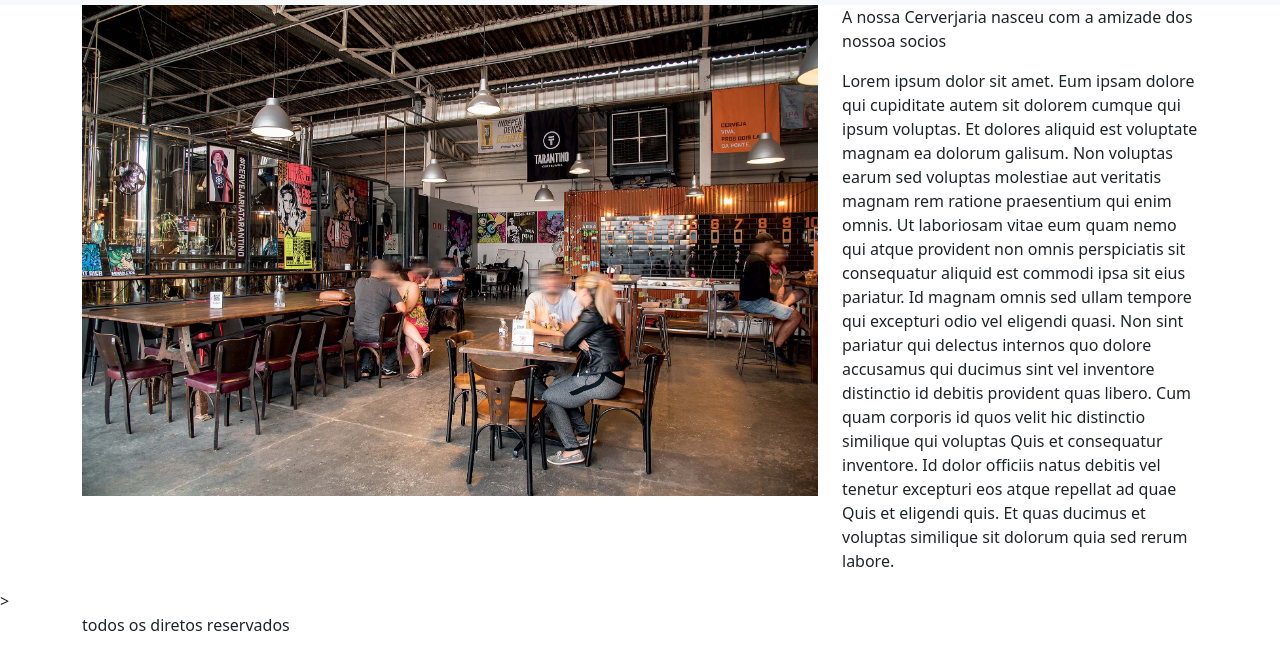
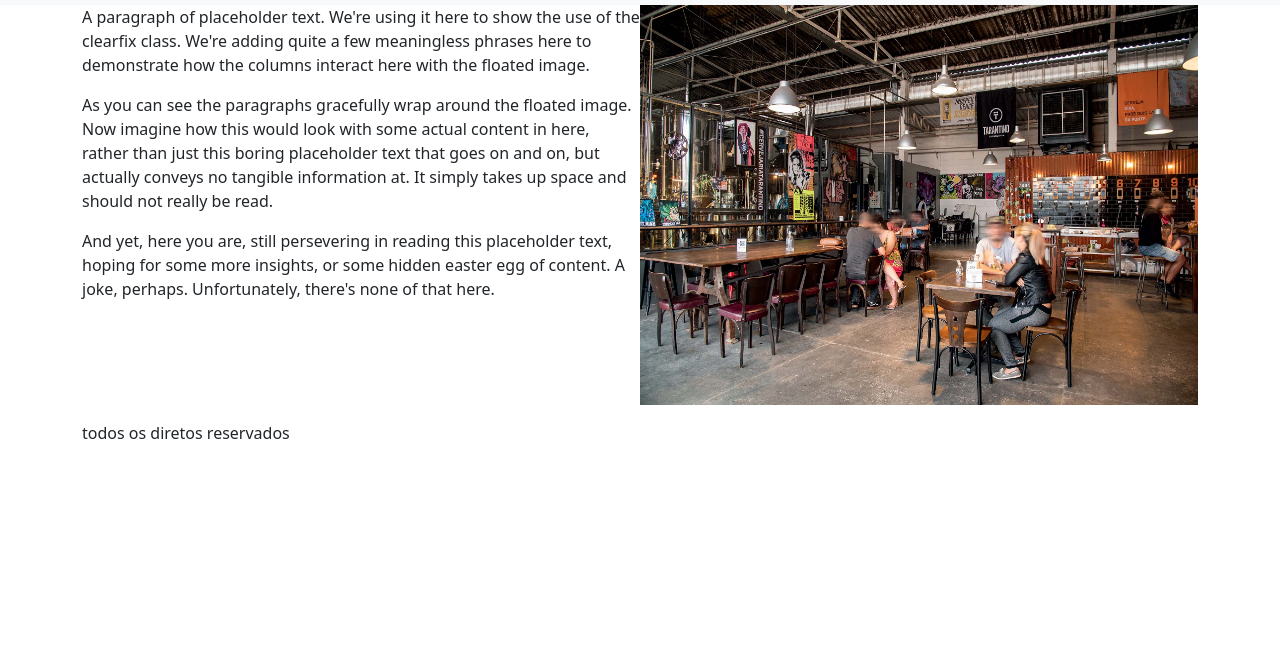
Before and after one commit to alecio-junior/desafio1_gama_experience, a plain HTML site: page sobre.html in a window 1280 px wide. Shown: the part 51-720 px from the top of the page. Drawn offline with nearby package versions, Linux system fonts and the light colour scheme.

Commit message:
imagem de produto adicionado

```diff
--- a/sobre.html
+++ b/sobre.html
@@ -38,16 +38,25 @@
       </nav>
 
             <div class="container">
-                <div class="row">
-                    <div class="col-md-8 col-xs-12">
-                        <img src="img/sobre.jpg" class="img-fluid" alt="..."  width="800px">
-                    </div>
-                    <div class="col-md-4 col-xs-12">
-                        <p>A nossa Cerverjaria nasceu com a amizade dos nossoa socios</p>
-                        <p>Lorem ipsum dolor sit amet. Eum ipsam dolore qui cupiditate autem sit dolorem cumque qui ipsum voluptas. Et dolores aliquid est voluptate magnam ea dolorum galisum. Non voluptas earum sed voluptas molestiae aut veritatis magnam rem ratione praesentium qui enim omnis. Ut laboriosam vitae eum quam nemo qui atque provident non omnis perspiciatis sit consequatur aliquid est commodi ipsa sit eius pariatur. Id magnam omnis sed ullam tempore qui excepturi odio vel eligendi quasi. Non sint pariatur qui delectus internos quo dolore accusamus qui ducimus sint vel inventore distinctio id debitis provident  quas libero. Cum quam corporis id quos velit hic distinctio similique qui voluptas Quis et consequatur inventore. Id dolor officiis  natus debitis vel tenetur excepturi eos atque repellat ad quae Quis et eligendi quis. Et quas ducimus et voluptas similique sit dolorum quia sed rerum labore. </p>
-                    </div>
+                <div class="row ">
+                  <div class="clearfix">
+                    <img src="img/sobre.jpg" class="col-md-6 float-md-end mb-3 ms-sm-8 " alt="..." width="300px" height="400px">
+
+                    <p>
+                      A paragraph of placeholder text. We're using it here to show the use of the clearfix class. We're adding quite a few meaningless phrases here to demonstrate how the columns interact here with the floated image.
+                    </p>
+
+                    <p>
+                      As you can see the paragraphs gracefully wrap around the floated image. Now imagine how this would look with some actual content in here, rather than just this boring placeholder text that goes on and on, but actually conveys no tangible information at. It simply takes up space and should not really be read.
+                    </p>
+
+                    <p>
+                      And yet, here you are, still persevering in reading this placeholder text, hoping for some more insights, or some hidden easter egg of content. A joke, perhaps. Unfortunately, there's none of that here.
+                    </p>
                   </div>
-                  </div>>
+
+                  </div>
+            </div>
 
                   <div class="container">
                     <div class="row">
```
Also changed, not shown: img/amstel.jpg (added), img/antarctica.jpg (added), img/heineken.png (added), img/skol.jpg (added), 1 other file.
